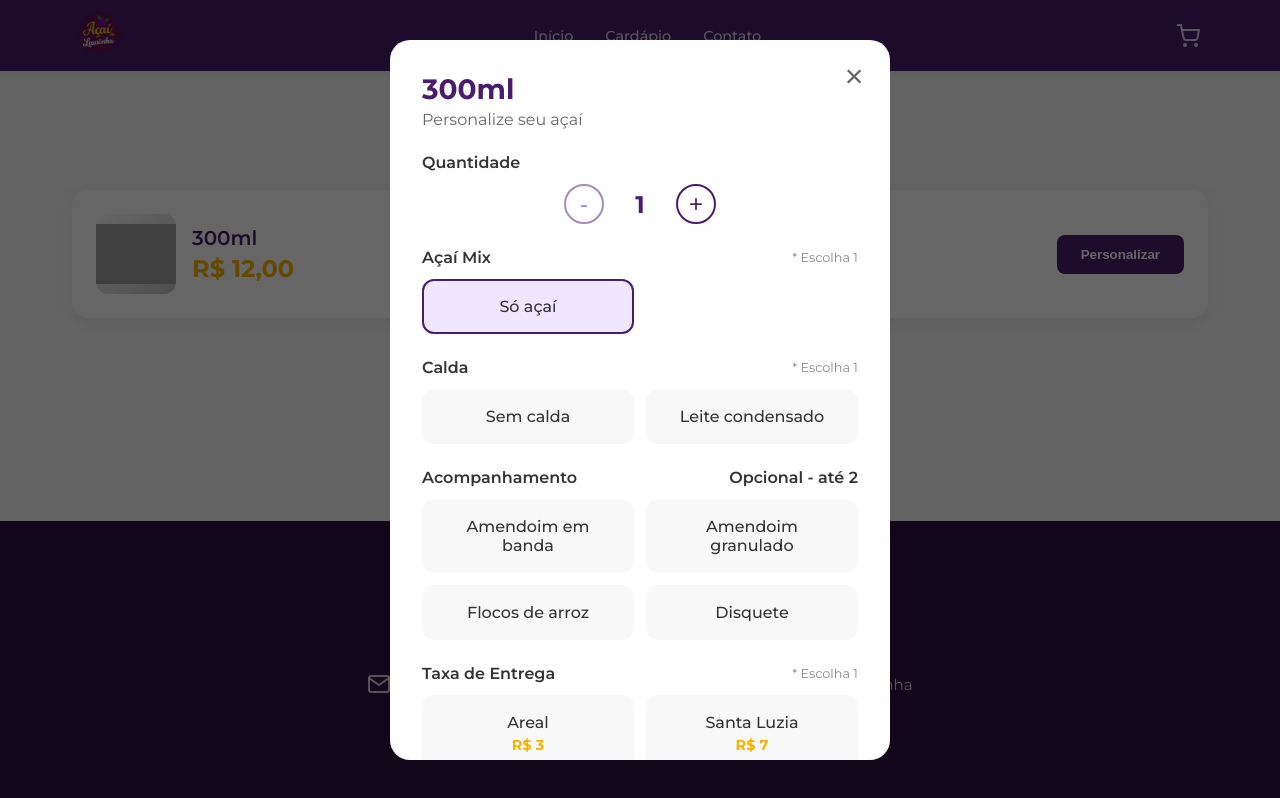
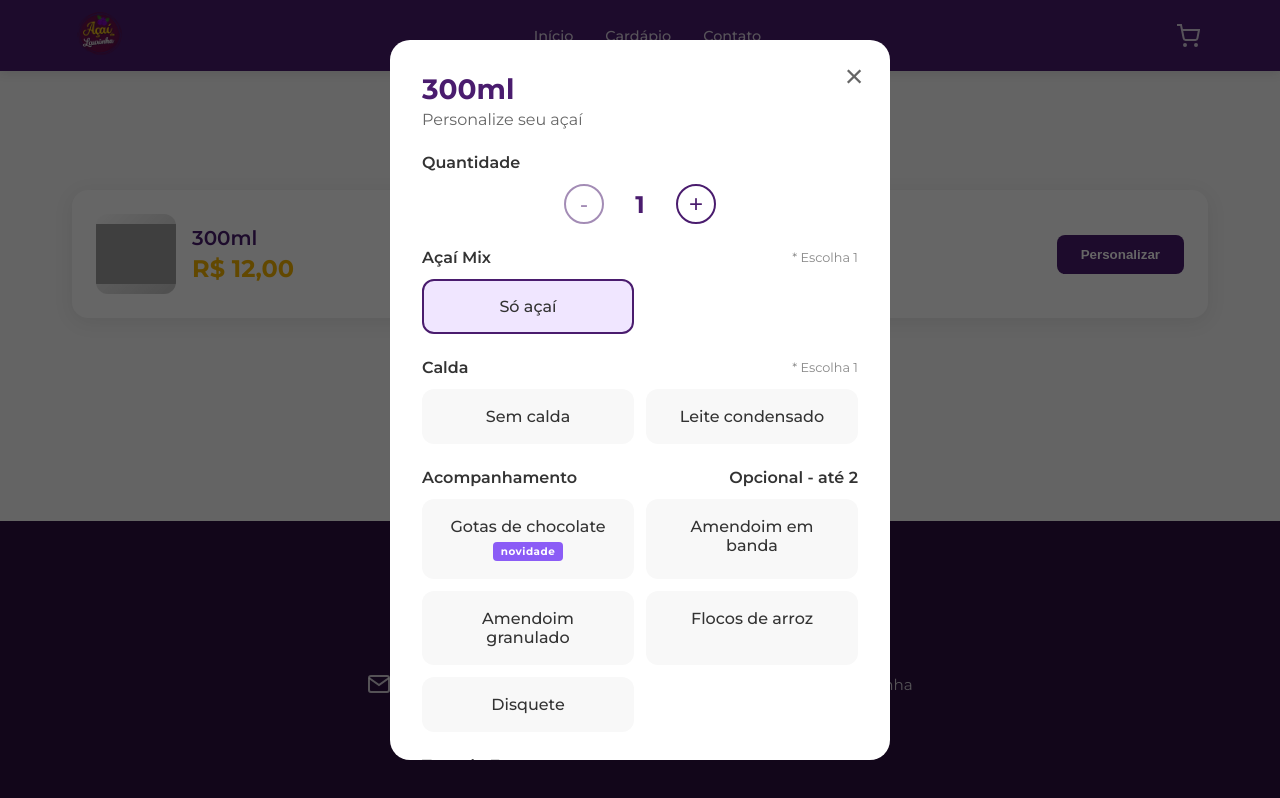
Before and after one commit to willsx69/laurinha-acai-ecommerce, a React (Vite) app: page /produtos in a window 1280 px wide. Both pictures are taken after a click on the button "Personalizar". Built offline with nearby package versions, Linux system fonts and the light colour scheme; grey boxes are pictures that could not be loaded.

Commit message:
feat: adicionar acompanhamento Gotas de chocolate com badge novidade

```diff
--- a/src/components/Menu.css
+++ b/src/components/Menu.css
@@ -508,6 +508,18 @@
   color: var(--color-primary);
 }
 
+.novidade-badge {
+  background: #8B5CF6;
+  color: #fff;
+  font-size: 0.65rem;
+  font-weight: 700;
+  padding: 0.2rem 0.5rem;
+  border-radius: 4px;
+  margin-top: 0.35rem;
+  text-transform: lowercase;
+  letter-spacing: 0.5px;
+}
+
 .checkout-btn {
   width: 100%;
   padding: 1rem;
--- a/src/components/Menu.jsx
+++ b/src/components/Menu.jsx
@@ -11,6 +11,7 @@ const caldaOptions = [
 ]
 
 const acompanhamentoOptions = [
+  { id: 5, name: 'Gotas de chocolate', price: 0, isNew: true },
   { id: 1, name: 'Amendoim em banda', price: 0 },
   { id: 2, name: 'Amendoim granulado', price: 0 },
   { id: 3, name: 'Flocos de arroz', price: 0 },
@@ -328,6 +329,7 @@ export default function Menu({ cart, setCart, showCart, setShowCart }) {
                       onClick={() => !isDisabled && handleAcompanhamentoSelect(option)}
                     >
                       <span className="option-name">{option.name}</span>
+                      {option.isNew && <span className="novidade-badge">novidade</span>}
                     </div>
                   )
                 })}
--- a/src/pages/Produtos.css
+++ b/src/pages/Produtos.css
@@ -464,6 +464,18 @@
   color: var(--color-primary);
 }
 
+.novidade-badge {
+  background: #8B5CF6;
+  color: #fff;
+  font-size: 0.65rem;
+  font-weight: 700;
+  padding: 0.2rem 0.5rem;
+  border-radius: 4px;
+  margin-top: 0.35rem;
+  text-transform: lowercase;
+  letter-spacing: 0.5px;
+}
+
 .checkout-btn {
   width: 100%;
   padding: 1rem;
--- a/src/pages/Produtos.jsx
+++ b/src/pages/Produtos.jsx
@@ -12,6 +12,7 @@ const caldaOptions = [
 ]
 
 const acompanhamentoOptions = [
+  { id: 5, name: 'Gotas de chocolate', price: 0, isNew: true },
   { id: 1, name: 'Amendoim em banda', price: 0 },
   { id: 2, name: 'Amendoim granulado', price: 0 },
   { id: 3, name: 'Flocos de arroz', price: 0 },
@@ -229,6 +230,7 @@ export default function Produtos() {
                       onClick={() => !isDisabled && handleAcompanhamentoSelect(option)}
                     >
                       <span className="option-name">{option.name}</span>
+                      {option.isNew && <span className="novidade-badge">novidade</span>}
                     </div>
                   )
                 })}
```
